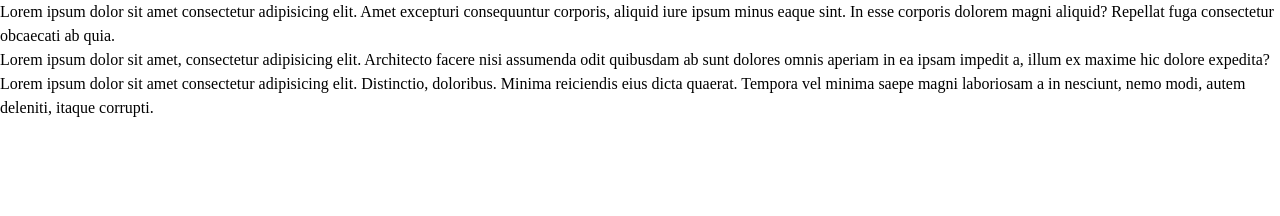
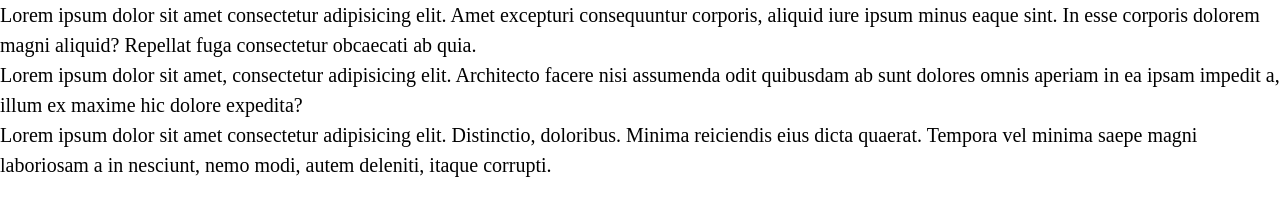
Before and after one commit to squall-io/ui.rent-and-live.com, a website: page index.html in a window 1280 px wide. Drawn offline with nearby package versions, Linux system fonts and the light colour scheme; files that its build step writes are made by us from their sources; a web font is replaced by a local one.

Commit message:
responsive font-size

```diff
--- a/scss/index.scss
+++ b/scss/index.scss
@@ -1,4 +1,5 @@
 @import url('https://fonts.googleapis.com/css?family=Frank+Ruhl+Libre');
+@import '.media-query';
 
 * {
     font-family: 'Frank Ruhl Libre', serif;
@@ -6,4 +7,28 @@
     line-height: 1.5;
     padding: 0;
     margin: 0;
+
+    @include mq( tn ) {
+        font-size: 16px;
+    }
+
+    @include mq( sm ) {
+        font-size: 18px;
+    }
+
+    @include mq( md ) {
+        font-size: 20px;
+    }
+
+    @include mq( lg ) {
+        font-size: 22px;
+    }
+
+    @include mq( xl ) {
+        font-size: 24px;
+    }
+
+    @include mq( hg ) {
+        font-size: 28px;
+    }
 }
```
